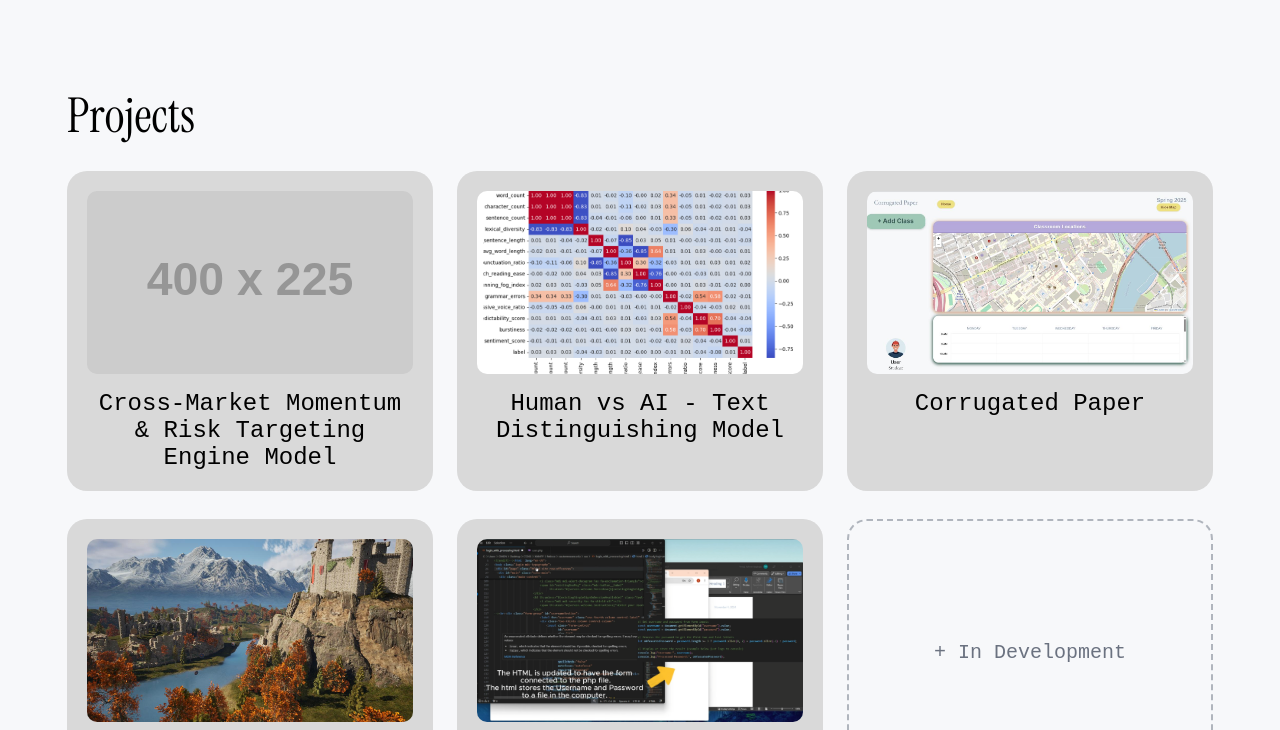
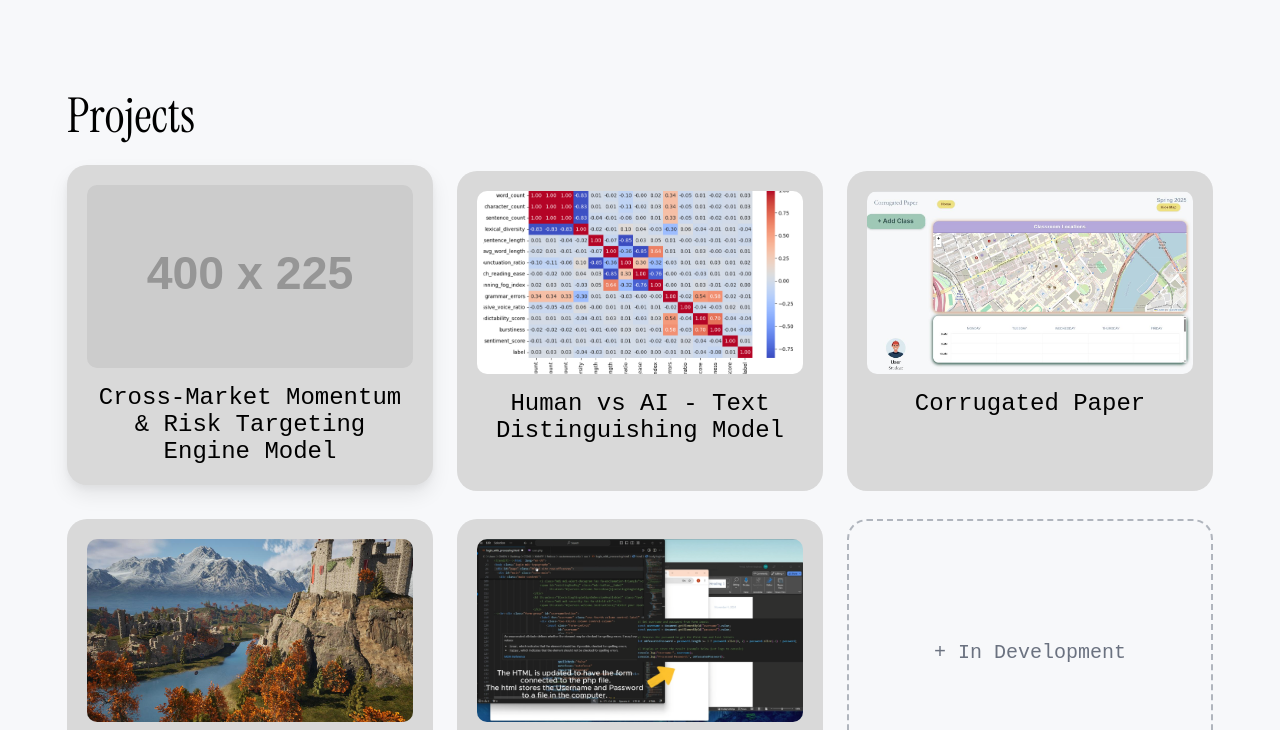
Before and after one commit to avinod1/avinod1.github.io, a plain HTML site: page index.html in a window 1280 px wide. In both pictures the pointer is over the link "Cross-Market Momentum & Risk Targeting Engine Model". Shown: the part 518-1248 px from the top of the page. Drawn offline with Linux system fonts and the light colour scheme; placeholder pictures from the web are drawn by us; a web font is replaced by a local one.

Commit message:
Add files via upload

```diff
--- a/style - home.css
+++ b/style - home.css
@@ -114,6 +114,15 @@ a {
     display: flex;
     flex-direction: column;
     align-items: center;
+
+    cursor: pointer;
+    transition: transform 0.25s ease, box-shadow 0.25s ease;
+}
+
+/* Subtle lift and dark shadow on hover */
+.project-card:hover {
+    transform: translateY(-6px);
+    box-shadow: 0 10px 20px rgba(0, 0, 0, 0.08), 0 4px 6px rgba(0, 0, 0, 0.04);
 }
 
 .project-card img {
```
